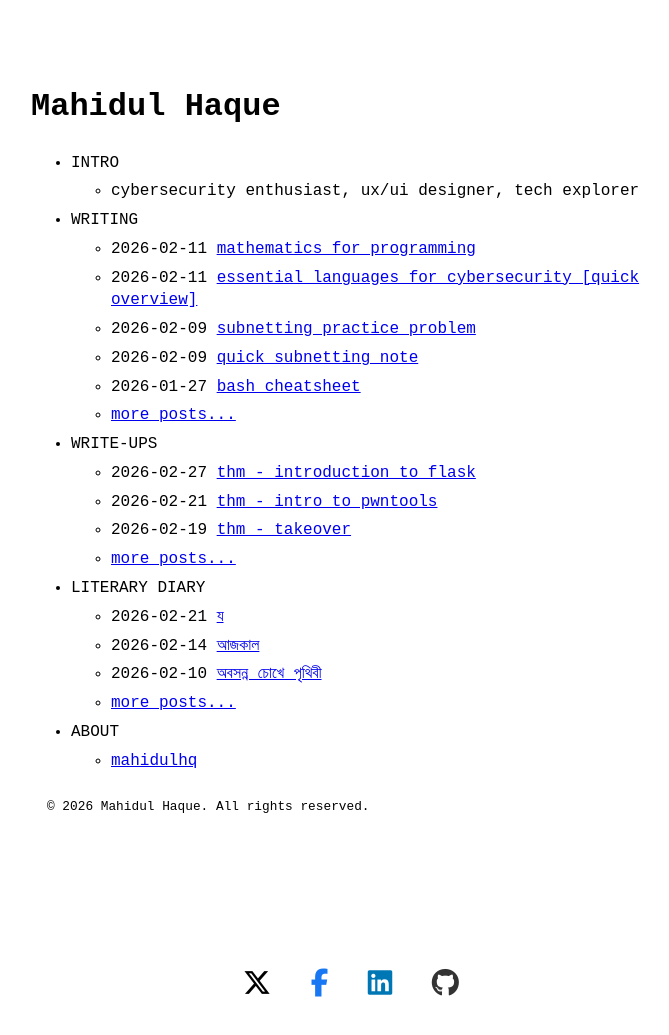
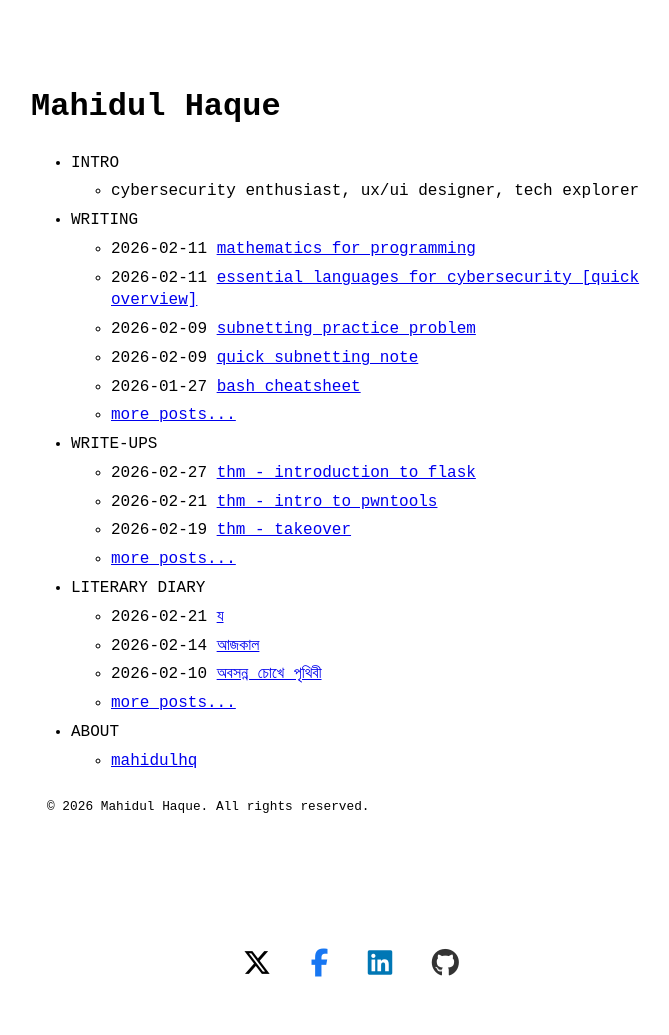
Before and after one commit to mahidulhq/mahidulhq.github.io, a Jekyll site: the page built from index.md, in a window 1280 px wide. Shown: the whole page, without its empty margins (289-958 px from the left). Built offline with Jekyll 4.4.1, drawn with Linux system fonts in a browser that asks for light colours; nearby versions of some CDN libraries; after the commit the page ends 995 px from its top, so only the background shows below that.

Commit message:
Update default.html

```diff
--- a/_layouts/default.html
+++ b/_layouts/default.html
@@ -18,7 +18,7 @@
       {% endfor %}
     {% endif %}
     <!-- SOCIAL ICONS -->
-<div style="text-align: center; padding: 30px 0; background: #ffffff; margin-top: 40px;">
+<div style="text-align: center; padding: 10px 0; background: #ffffff; margin-top: 40px;">
   {% for link in site.social.links %}
     {% if link contains 'github.com' %}<a href="{{ link }}" style="margin: 0 15px; font-size: 28px; color: #333; text-decoration: none;" target="_blank"><i class="fab fa-github"></i></a>{% endif %}
     {% if link contains 'linkedin.com' %}<a href="{{ link }}" style="margin: 0 15px; font-size: 28px; color: #0077b5; text-decoration: none;" target="_blank"><i class="fab fa-linkedin"></i></a>{% endif %}
```
